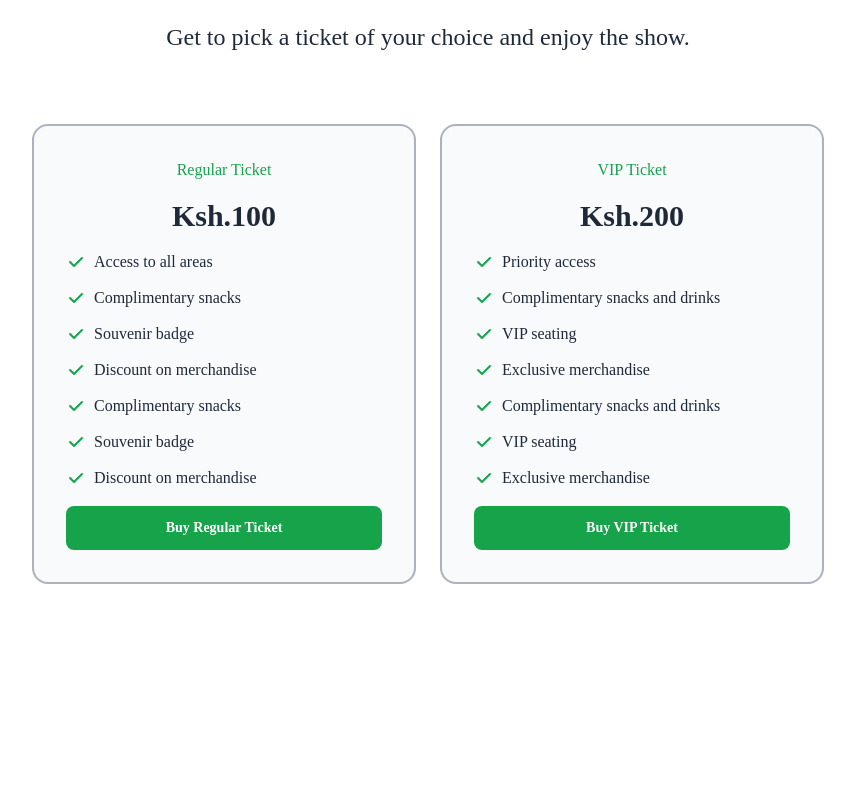
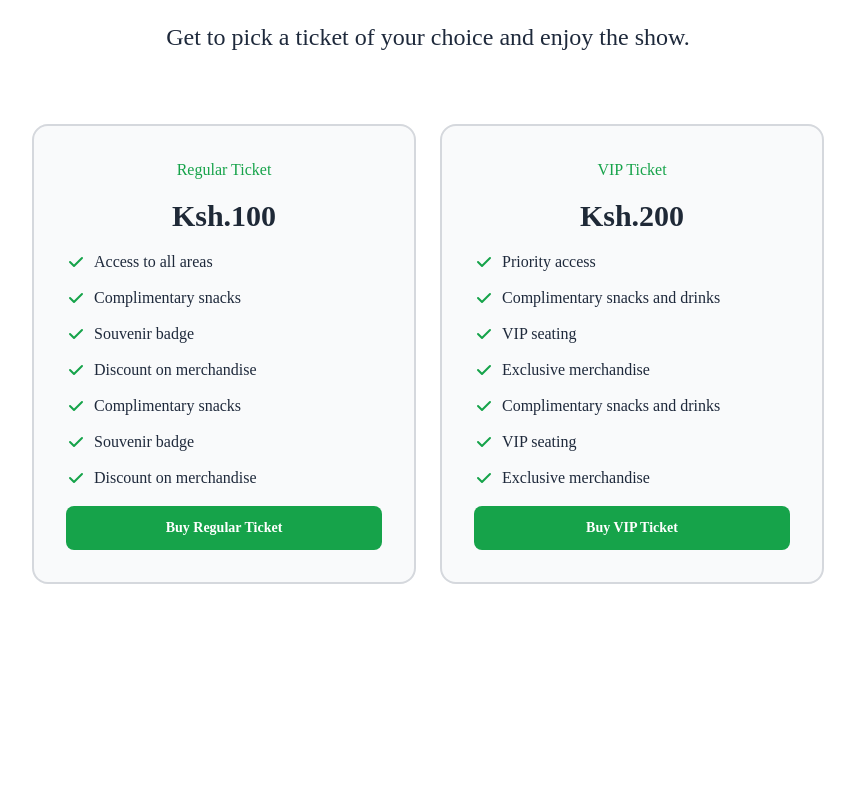
Before and after one commit to LexWantsMore/MirageAfricTheatrixx, a React (Vite) app: page / in a window 1280 px wide. Shown: the part 3740-4540 px from the top of the page, without its empty margins (212-1067 px from the left). Built offline with nearby package versions, Linux system fonts and the light colour scheme.

Commit message:
More Css fixing

```diff
--- a/src/css/LandingPage.css
+++ b/src/css/LandingPage.css
@@ -382,7 +382,7 @@ header a:hover {
 .ticket-card {
   position: relative;
   background-color: #f9fafb; /* Light background color for the cards */
-  border: 2px solid #acb2bd; /* Darker border color */
+  border: 2px solid #d5d8dd; /* Darker border color */
   border-radius: 1rem;
   padding: 2rem;
   transition: transform 0.3s ease, box-shadow 0.3s ease;
--- a/src/sections/Footer.jsx
+++ b/src/sections/Footer.jsx
@@ -89,7 +89,7 @@ const Footer = () => {
       <div className="footer max-w-screen-xl mx-auto px-4 md:px-8">
         <div className="justify-between items-center gap-12 md:flex">
           <div className="flex-1 max-w-lg mb-6 md:mb-0">
-            <h4 className="text-2xl text-gray-800 font-semibold md:text-3xl">
+            <h4 className="text-4xl text-gray-800 font-extrabold md:text-3xl">
               Get our beautiful newsletter straight to your inbox.
             </h4>
           </div>
@@ -117,7 +117,7 @@ const Footer = () => {
                   type="email"
                   required
                   placeholder="Enter your email"
-                  className="w-full pl-12 pr-3 py-2 text-gray-500 bg-white outline-none border focus:border-indigo-600 shadow-sm rounded-lg"
+                  className="w-full pl-12 pr-3 py-2 text-gray-500 bg-white outline-none border focus:border-green-600 shadow-sm rounded-lg"
                 />
               </div>
               <button className="bg-green-500 text-white px-4 py-2 rounded-lg ml-3 hover:bg-green-600 transition duration-150">
```
